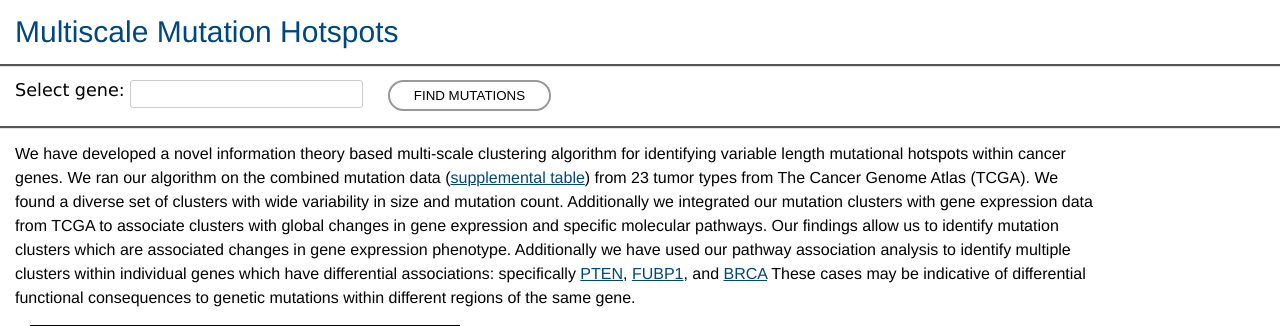
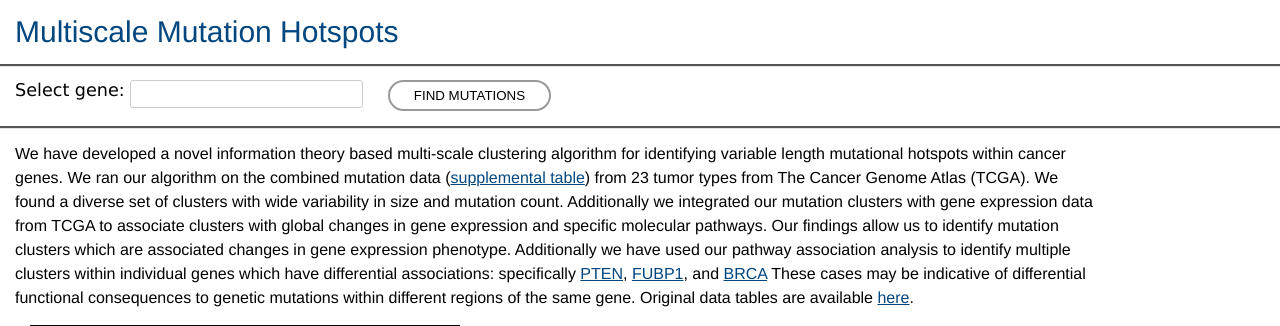
Before and after one commit to cancerregulome/multiscale-mutation-hotspots, a Flask app: page / in a window 1280 px wide. Shown: the top 326 px of the page. Run offline with Flask 2, Linux system fonts and the light colour scheme.

Commit message:
Added link to data tables

```diff
--- a/templates/hotspots/landing.html
+++ b/templates/hotspots/landing.html
@@ -30,6 +30,8 @@
         <a href="/seqpeek/?gene=CDH1&tumor=BRCA">BRCA</a>
         These cases may be indicative of differential
         functional consequences to genetic mutations within different regions of the same gene.
+            Original data tables are available
+        <a href="/static/data/TablesForWeb.zip">here</a>.
         </span>
     </div>
     <div class="method_summary">
```
